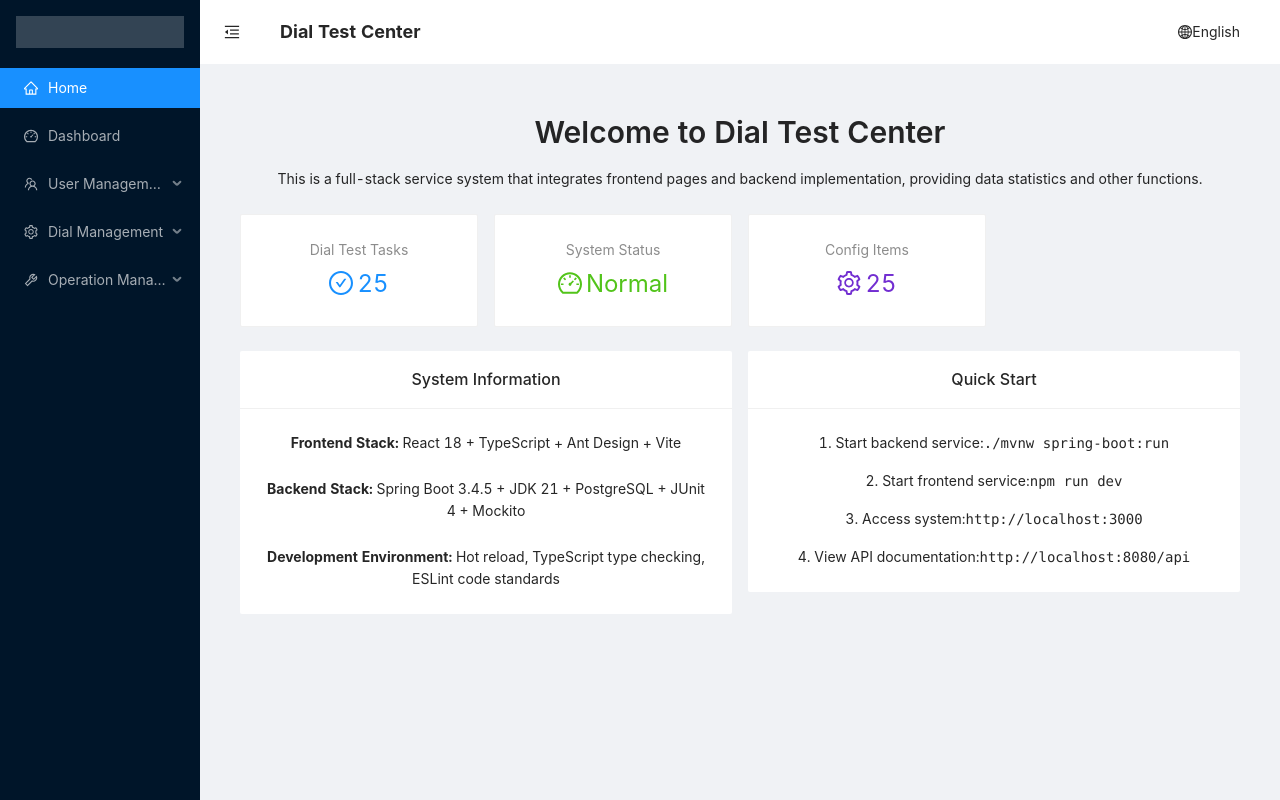
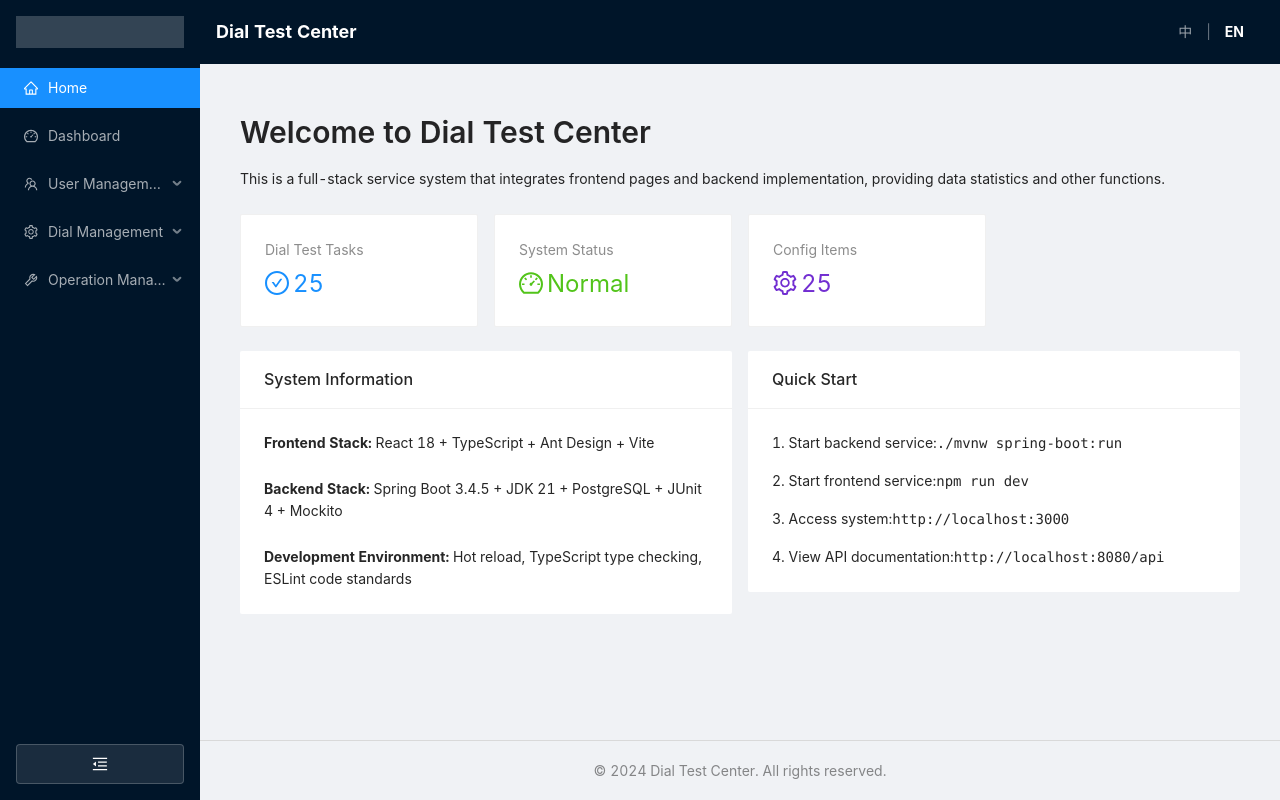
Before and after one commit to GuiHongli/DialTestCenter, a React app in the folder frontend/: page / in a window 1280 px wide. Built offline with nearby package versions, Linux system fonts and the light colour scheme.

Commit message:
修改页面布局

```diff
--- a/frontend/src/components/Layout.tsx
+++ b/frontend/src/components/Layout.tsx
@@ -1,7 +1,6 @@
 import {
     DashboardOutlined,
     FileZipOutlined,
-    GlobalOutlined,
     HomeOutlined,
     MenuFoldOutlined,
     MenuUnfoldOutlined,
@@ -14,12 +13,13 @@ import {
     ToolOutlined,
     HistoryOutlined,
 } from '@ant-design/icons'
-import { Layout as AntLayout, Button, Dropdown, Menu, Space } from 'antd'
+import { Layout as AntLayout, Button, Menu, Typography } from 'antd'
 import React, { useState } from 'react'
 import { useLocation, useHistory } from 'react-router-dom'
 import { useLanguage, useTranslation } from '../hooks/useTranslation'
 
-const { Header, Sider, Content } = AntLayout
+const { Header, Sider, Content, Footer } = AntLayout
+const { Text } = Typography
 
 interface LayoutProps {
   children: React.ReactNode
@@ -29,9 +29,8 @@ const Layout: React.FC<LayoutProps> = ({ children }) => {
   const [collapsed, setCollapsed] = useState(false)
   const history = useHistory()
   const location = useLocation()
-  const { translateNavigation, translateApp, translateLanguage } = useTranslation()
+  const { translateNavigation, translateApp, translateFooter } = useTranslation()
   const { currentLanguage, setLanguage } = useLanguage()
-  const colorBgContainer = '#ffffff'
 
   const menuItems = [
     {
@@ -93,26 +92,18 @@ const Layout: React.FC<LayoutProps> = ({ children }) => {
   ]
 
   // 语言切换菜单项
-  const languageMenuItems = [
-    {
-      key: 'zh',
-      label: translateLanguage('chinese'),
-      onClick: () => setLanguage('zh'),
-    },
-    {
-      key: 'en',
-      label: translateLanguage('english'),
-      onClick: () => setLanguage('en'),
-    },
-  ]
-
   const handleMenuClick = ({ key }: { key: string }) => {
     history.push(key)
   }
 
   return (
-    <AntLayout style={{ minHeight: '100vh', overflow: 'hidden' }}>
-      <Sider trigger={null} collapsible collapsed={collapsed}>
+    <AntLayout style={{ minHeight: '100vh' }}>
+      <Sider
+        trigger={null}
+        collapsible
+        collapsed={collapsed}
+        style={{ position: 'relative' }}
+      >
         <div style={{ height: 32, margin: 16, background: 'rgba(255, 255, 255, 0.2)' }} />
         <Menu
           theme="dark"
@@ -121,36 +112,67 @@ const Layout: React.FC<LayoutProps> = ({ children }) => {
           items={menuItems}
           onClick={handleMenuClick}
         />
-      </Sider>
-      <AntLayout>
-        <Header style={{ padding: 0, background: colorBgContainer as any, display: 'flex', alignItems: 'center', justifyContent: 'space-between' }}>
-          <div style={{ display: 'flex', alignItems: 'center' }}>
+        {/* 收起按钮 - 放在左下角 */}
+        <div style={{
+          position: 'absolute',
+          bottom: 16,
+          left: 16,
+          right: 16,
+          display: 'flex',
+          justifyContent: 'center'
+        }}>
           <Button
             type="text"
             icon={collapsed ? <MenuUnfoldOutlined /> : <MenuFoldOutlined />}
             onClick={() => setCollapsed(!collapsed)}
             style={{
+              color: 'white',
               fontSize: '16px',
-                width: 64,
-                height: 64,
+              width: collapsed ? '100%' : '100%',
+              height: 40,
+              border: '1px solid rgba(255, 255, 255, 0.2)',
+              borderRadius: '4px',
+              backgroundColor: 'rgba(255, 255, 255, 0.1)',
+              transition: 'all 0.3s ease'
             }}
           />
-            <span style={{ fontSize: '18px', fontWeight: 'bold', marginLeft: '16px' }}>
+        </div>
+      </Sider>
+      <AntLayout>
+        <Header style={{ padding: 0, background: '#001529', display: 'flex', alignItems: 'center', justifyContent: 'space-between' }}>
+          <div style={{ display: 'flex', alignItems: 'center' }}>
+            <span style={{ fontSize: '18px', fontWeight: 'bold', marginLeft: '16px', color: 'white' }}>
               {translateApp('title')}
             </span>
           </div>
-          <div style={{ marginRight: '24px' }}>
-            <Dropdown
-              menu={{ items: languageMenuItems }}
-              placement="bottomRight"
-              trigger={['click']}
+        <div style={{ marginRight: '24px', display: 'flex', alignItems: 'center' }}>
+          <span
+            onClick={() => setLanguage('zh')}
+            style={{
+              color: currentLanguage === 'zh' ? 'white' : 'rgba(255, 255, 255, 0.6)',
+              fontSize: '14px',
+              fontWeight: 'bold',
+              padding: '8px 12px',
+              cursor: 'pointer',
+              transition: 'all 0.3s ease'
+            }}
           >
-              <Button type="text" icon={<GlobalOutlined />}>
-                <Space>
-                  {currentLanguage === 'zh' ? translateLanguage('chinese') : translateLanguage('english')}
-                </Space>
-              </Button>
-            </Dropdown>
+            中
+          </span>
+          <span style={{ color: 'rgba(255, 255, 255, 0.4)', margin: '0 2px' }}>|</span>
+          <span
+            onClick={() => setLanguage('en')}
+            style={{
+              color: currentLanguage === 'en' ? 'white' : 'rgba(255, 255, 255, 0.6)',
+              fontSize: '14px',
+              fontWeight: 'bold',
+              padding: '8px 12px',
+              cursor: 'pointer',
+              transition: 'all 0.3s ease'
+            }}
+          >
+            EN
+          </span>
         </div>
         </Header>
         <Content
@@ -159,11 +181,27 @@ const Layout: React.FC<LayoutProps> = ({ children }) => {
             padding: 24,
             minHeight: 280,
             overflow: 'auto',
-            height: 'calc(100vh - 64px - 48px)',
+            height: 'calc(100vh - 64px - 48px - 60px)',
           }}
         >
           {children}
         </Content>
+        <Footer
+          style={{
+            textAlign: 'center',
+            backgroundColor: '#f0f2f5',
+            borderTop: '1px solid #d9d9d9',
+            padding: '12px 24px',
+            height: '60px',
+            display: 'flex',
+            alignItems: 'center',
+            justifyContent: 'center',
+          }}
+        >
+          <Text type="secondary" style={{ fontSize: '14px' }}>
+            {translateFooter('copyright') || '© 2024 Dial Test Center. 版权所有.'}
+          </Text>
+        </Footer>
       </AntLayout>
     </AntLayout>
   )
--- a/frontend/src/hooks/useTranslation.ts
+++ b/frontend/src/hooks/useTranslation.ts
@@ -62,6 +62,11 @@ export const useTranslation = () => {
     return t(`language.${key}`, options)
   }
 
+  // Footer相关翻译
+  const translateFooter = (key: string, options?: any) => {
+    return t(`footer.${key}`, options)
+  }
+
   return {
     t,
     translate,
@@ -75,6 +80,7 @@ export const useTranslation = () => {
     translateTestCaseSet,
     translateOperationLog,
     translateLanguage,
+    translateFooter,
     language,
     isReady
   }
--- a/frontend/src/index.css
+++ b/frontend/src/index.css
@@ -16,8 +16,6 @@
 
 body {
   margin: 0;
-  display: flex;
-  place-items: center;
   min-width: 320px;
   min-height: 100vh;
 }
@@ -25,7 +23,6 @@ body {
 #root {
   width: 100%;
   margin: 0 auto;
-  text-align: center;
 }
 
 @media (prefers-color-scheme: light) {
--- a/frontend/src/locales/en.json
+++ b/frontend/src/locales/en.json
@@ -386,5 +386,9 @@
     "switch": "Switch Language",
     "chinese": "中文",
     "english": "English"
+  },
+  "footer": {
+    "copyright": "© 2024 Dial Test Center. All rights reserved.",
+    "allRightsReserved": "All rights reserved"
   }
 }
--- a/frontend/src/locales/zh.json
+++ b/frontend/src/locales/zh.json
@@ -386,5 +386,9 @@
     "switch": "切换语言",
     "chinese": "中文",
     "english": "English"
+  },
+  "footer": {
+    "copyright": "© 2024 Dial Test Center. 版权所有.",
+    "allRightsReserved": "保留所有权利"
   }
 }
```
Lines whose indentation alone changed are shown as unchanged.
